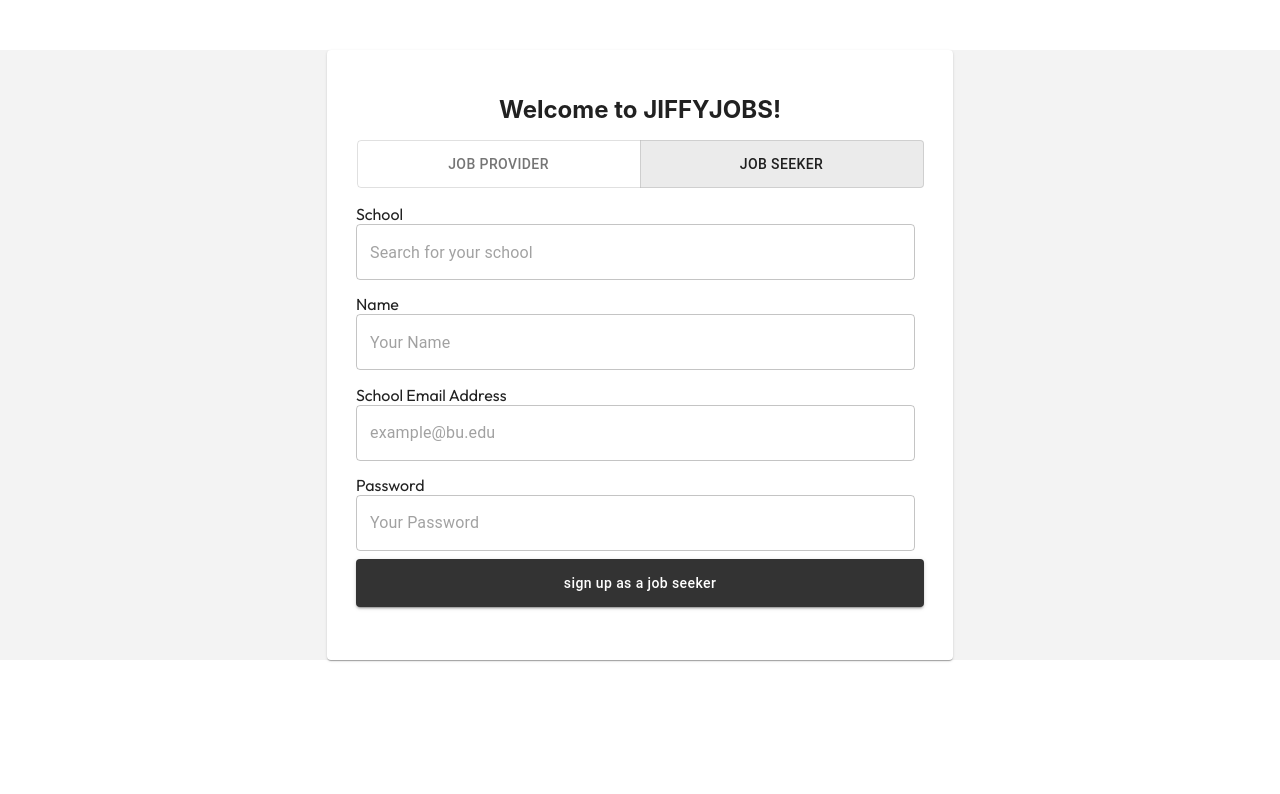
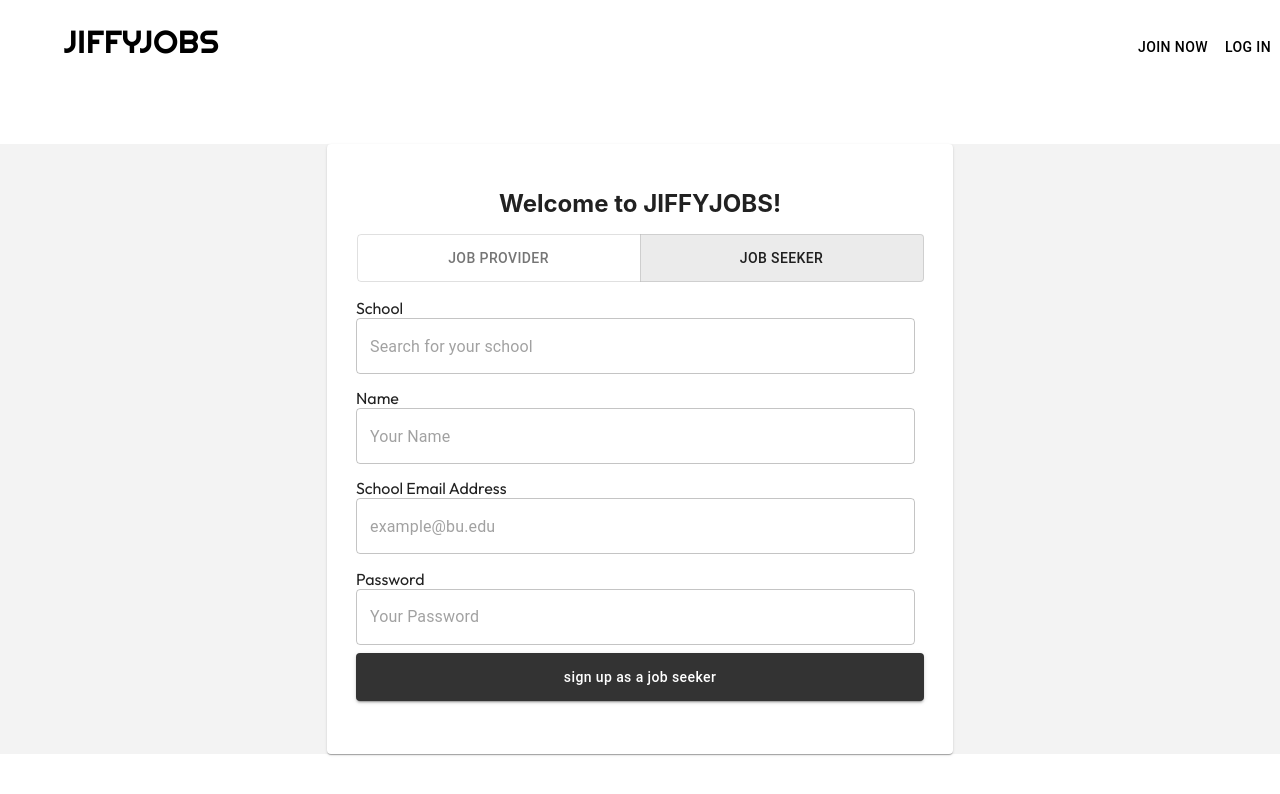
Before and after one commit to jonathanpangg/jiffyjobs, a React (Create React App) app in the folder frontend/jiffyjobs/: page /signup in a window 1280 px wide. Shown: the top 794 px of the page. Built offline with nearby package versions, Linux system fonts and the light colour scheme.

Commit message:
added registration navbar to signup and login

```diff
--- /dev/null
+++ b/frontend/jiffyjobs/src/components/RegNavBar.js
@@ -0,0 +1,67 @@
+import * as React from 'react';
+import { useNavigate } from 'react-router-dom';
+import MenuItem from '@mui/material/MenuItem';
+import Typography from '@mui/material/Typography';
+import Menu from '@mui/material/Menu';
+import Tooltip from '@mui/material/Tooltip';
+import Grid from '@mui/material/Grid';
+import Button from '@mui/material/Button';
+
+export function RegNavBar() {
+    const navigate = useNavigate()
+    const [anchorEl, setAnchorEl] = React.useState(null);
+
+    const settings = ['Profile', 'Dashboard', 'Setting', 'Logout'];
+    const [anchorElNav, setAnchorElNav] = React.useState(null);
+    const [anchorElUser, setAnchorElUser] = React.useState(null);
+
+    const handleOpenNavMenu = (event) => {
+    setAnchorElNav(event.currentTarget);
+    };
+
+    const handleOpenUserMenu = (event) => {
+        setAnchorElUser(event.currentTarget);
+    };
+
+    const handleCloseNavMenu = () => {
+        setAnchorElNav(null);
+    };
+
+    const handleCloseUserMenu = () => {
+        setAnchorElUser(null);
+    };
+
+    const AllJobs = () => {
+        navigate('/JobBoard')
+    }
+
+    const handleLogout = () => {
+        navigate('/login');
+    }
+
+    const handleSignUp = () => {
+        navigate('/signup');
+    };
+
+
+    return (
+        <Grid container className="nav-outer">
+             <h1 className='logo-font' onClick={handleLogout} style={{ display: 'flex', alignItems: 'center', marginRight: 'auto'}} >
+                JIFFYJOBS
+            </h1>
+
+            <Button color='inherit'  onClick={handleSignUp}>Join Now</Button>
+            <Button color='inherit'  onClick={handleLogout}>Log In</Button>
+
+                {/* <div className='tab-font'></div>
+                <div className='tab-font'></div>
+                <div className='tab-font'></div>
+                <div className='tab-font'></div>
+                <div className='tab-font'></div>
+                <div className='tab-font'></div>
+                <div className='tab-font'></div>
+                <div className='tab-font'></div> */}
+
+        </Grid>
+    )
+}
--- a/frontend/jiffyjobs/src/pages/Login.js
+++ b/frontend/jiffyjobs/src/pages/Login.js
@@ -1,7 +1,9 @@
 import React, { useState } from 'react';
 import { useNavigate } from 'react-router-dom';
+import { RegNavBar } from '../components/RegNavBar';
 
 export function Login() {
+
     const navigate = useNavigate()
     const [email, setEmail] = useState('');
     const [password, setPassword] = useState('');
@@ -18,6 +20,8 @@
     };
 
     return (
+        <>
+        <RegNavBar/>
         <div>
         <h2>Login</h2>
         <form>
@@ -44,5 +48,6 @@
             </button>
         </form>
         </div>
+        </>
     )
 }
--- a/frontend/jiffyjobs/src/pages/Signup.js
+++ b/frontend/jiffyjobs/src/pages/Signup.js
@@ -1,5 +1,6 @@
 import React, { useState } from 'react';
 import { Button, TextField, ToggleButton, ToggleButtonGroup, Card, CardContent } from '@mui/material';
+import { RegNavBar } from '../components/RegNavBar';
 
 export function Signup() {
     const [role, setRole] = React.useState('jobSeeker');
@@ -49,7 +50,9 @@
 
 
     return (
-        <div className={'job-board-outer' }>
+        <>
+        <RegNavBar/>
+            <div className={'job-board-outer' + background}>
                 <Card sx={{ maxWidth: 600, maxHeight: 600, mx: 'auto', mt: '50px', p: '1%'}}>
                 <CardContent>
                     <h2 style={{ textAlign: 'center', margin: '16px 0' }}>Welcome to JIFFYJOBS!</h2>
@@ -92,5 +95,6 @@
                 </CardContent>
                 </Card>
             </div>
+        </>
     )
 }
```
Lines whose indentation alone changed are shown as unchanged.
